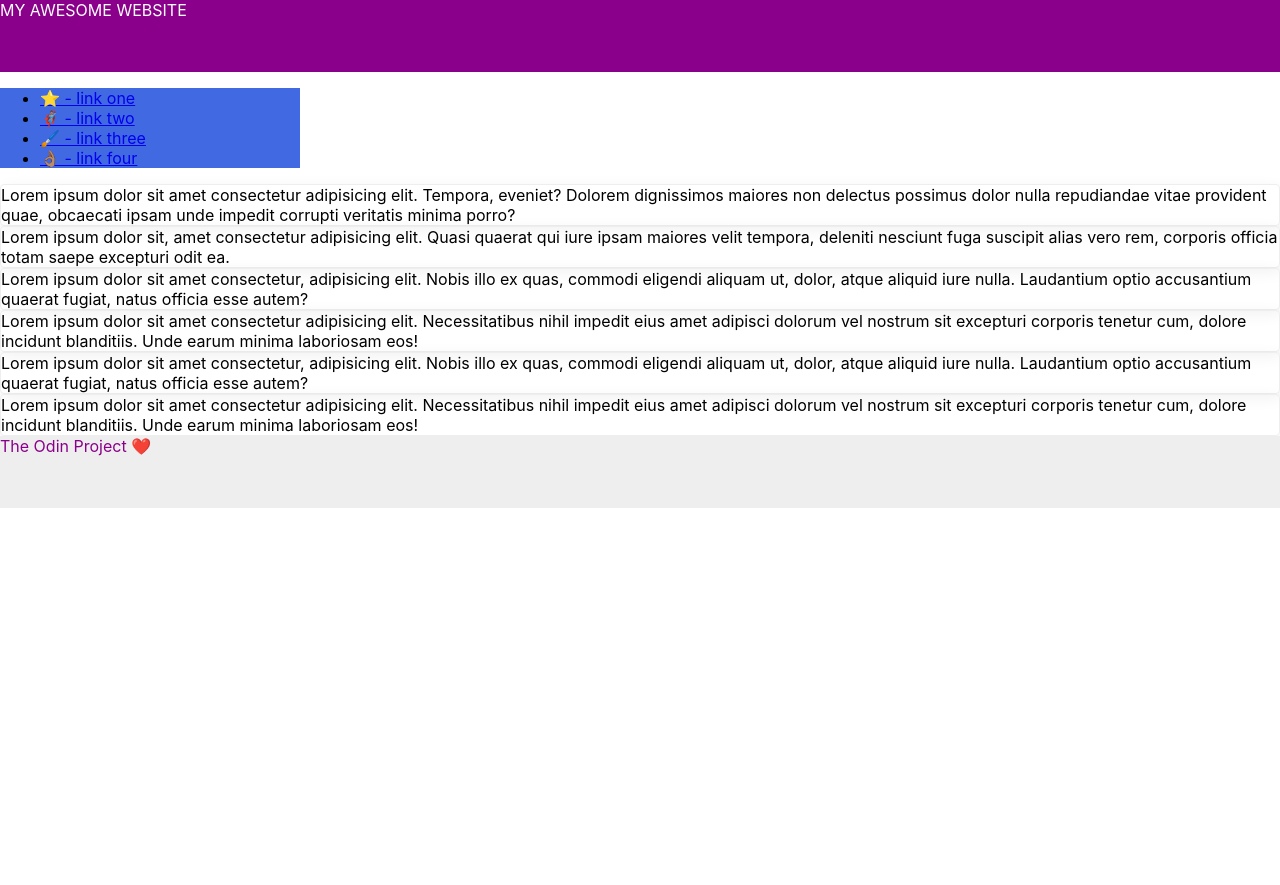
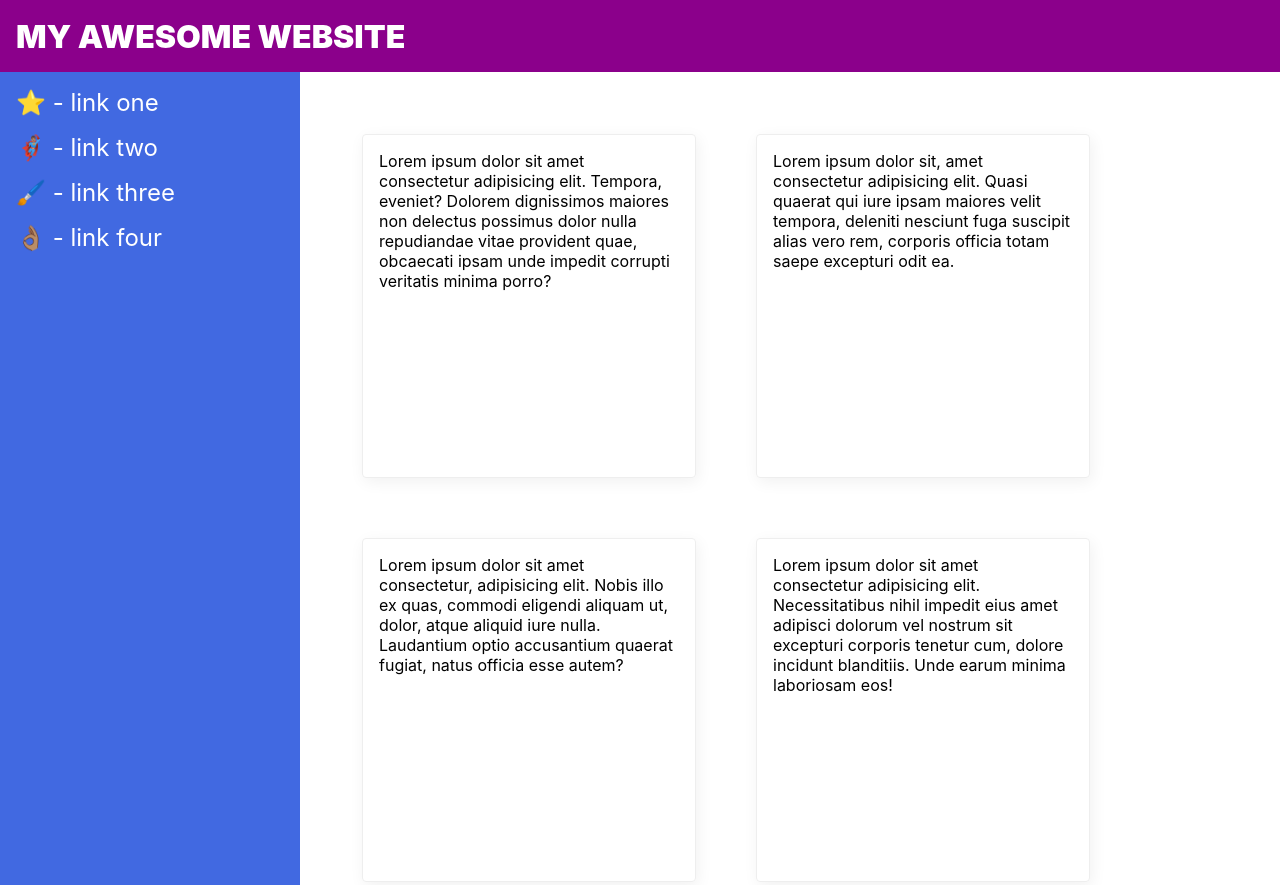
Before and after one commit to SebyKebby/css_exercise, a plain HTML site: page flex/07-flex-layout-2/index.html in a window 1280 px wide. Shown: the top 885 px of the page. Before the commit the page ends 800 px from the top, so only its background shows below. Drawn offline with Linux system fonts and the light colour scheme.

Commit message:
done the final flexbox

```diff
--- a/flex/07-flex-layout-2/index.html
+++ b/flex/07-flex-layout-2/index.html
@@ -11,7 +11,7 @@
     <div class="header">
       MY AWESOME WEBSITE
     </div>
-
+    <div class="body">
       <div class="sidebar">
         <ul>
           <li><a href="#">⭐ - link one</a></li>
@@ -20,16 +20,18 @@
           <li><a href="#">👌🏽 - link four</a></li>
         </ul>
       </div>
-
+      <div class="content">
         <div class="card">Lorem ipsum dolor sit amet consectetur adipisicing elit. Tempora, eveniet? Dolorem dignissimos maiores non delectus possimus dolor nulla repudiandae vitae provident quae, obcaecati ipsam unde impedit corrupti veritatis minima porro?</div>
         <div class="card">Lorem ipsum dolor sit, amet consectetur adipisicing elit. Quasi quaerat qui iure ipsam maiores velit tempora, deleniti nesciunt fuga suscipit alias vero rem, corporis officia totam saepe excepturi odit ea.</div>
         <div class="card">Lorem ipsum dolor sit amet consectetur, adipisicing elit. Nobis illo ex quas, commodi eligendi aliquam ut, dolor, atque aliquid iure nulla. Laudantium optio accusantium quaerat fugiat, natus officia esse autem?</div>
         <div class="card">Lorem ipsum dolor sit amet consectetur adipisicing elit. Necessitatibus nihil impedit eius amet adipisci dolorum vel nostrum sit excepturi corporis tenetur cum, dolore incidunt blanditiis. Unde earum minima laboriosam eos!</div>
         <div class="card">Lorem ipsum dolor sit amet consectetur, adipisicing elit. Nobis illo ex quas, commodi eligendi aliquam ut, dolor, atque aliquid iure nulla. Laudantium optio accusantium quaerat fugiat, natus officia esse autem?</div>
         <div class="card">Lorem ipsum dolor sit amet consectetur adipisicing elit. Necessitatibus nihil impedit eius amet adipisci dolorum vel nostrum sit excepturi corporis tenetur cum, dolore incidunt blanditiis. Unde earum minima laboriosam eos!</div>
-
+      </div>
+    </div>
       <div class="footer">
         The Odin Project ❤️
       </div>
+
   </body>
 </html>
--- a/flex/07-flex-layout-2/style.css
+++ b/flex/07-flex-layout-2/style.css
@@ -27,3 +27,59 @@ body {
   box-shadow: 2px 4px 16px rgba(0,0,0,.06);
   border-radius: 4px;
 }
+
+/*SOLUTION*/
+/* *{
+  border: 1px red solid;
+} */
+body{
+  display: flex;
+  flex-flow: column;
+}
+.body{
+  display: flex;
+}
+.content {
+  display: flex;
+  flex-flow: row wrap;
+  padding: 32px;
+}
+.card{
+  width: 300px;
+  padding : 16px;
+  height : 11em;
+  padding-bottom: 150px;
+  margin: 30px;
+}
+.footer{
+  display: flex;
+  justify-content: center;
+  align-items: center;
+}
+
+.header{
+  display: flex;
+  align-items: center;
+  padding: 0 16px;
+  font-weight: 900;
+  font-size: 32px;
+}
+.sidebar{
+  flex-shrink: 0;
+  padding: 16px;
+}
+ul{
+  list-style-type: none;
+  margin: 0;
+  padding: 0;
+}
+
+li {
+  margin-bottom: 16px;
+}
+
+a {
+  text-decoration: none;
+  font-size: 24px;
+  color: white;
+}
```
Lines whose indentation alone changed are shown as unchanged.
